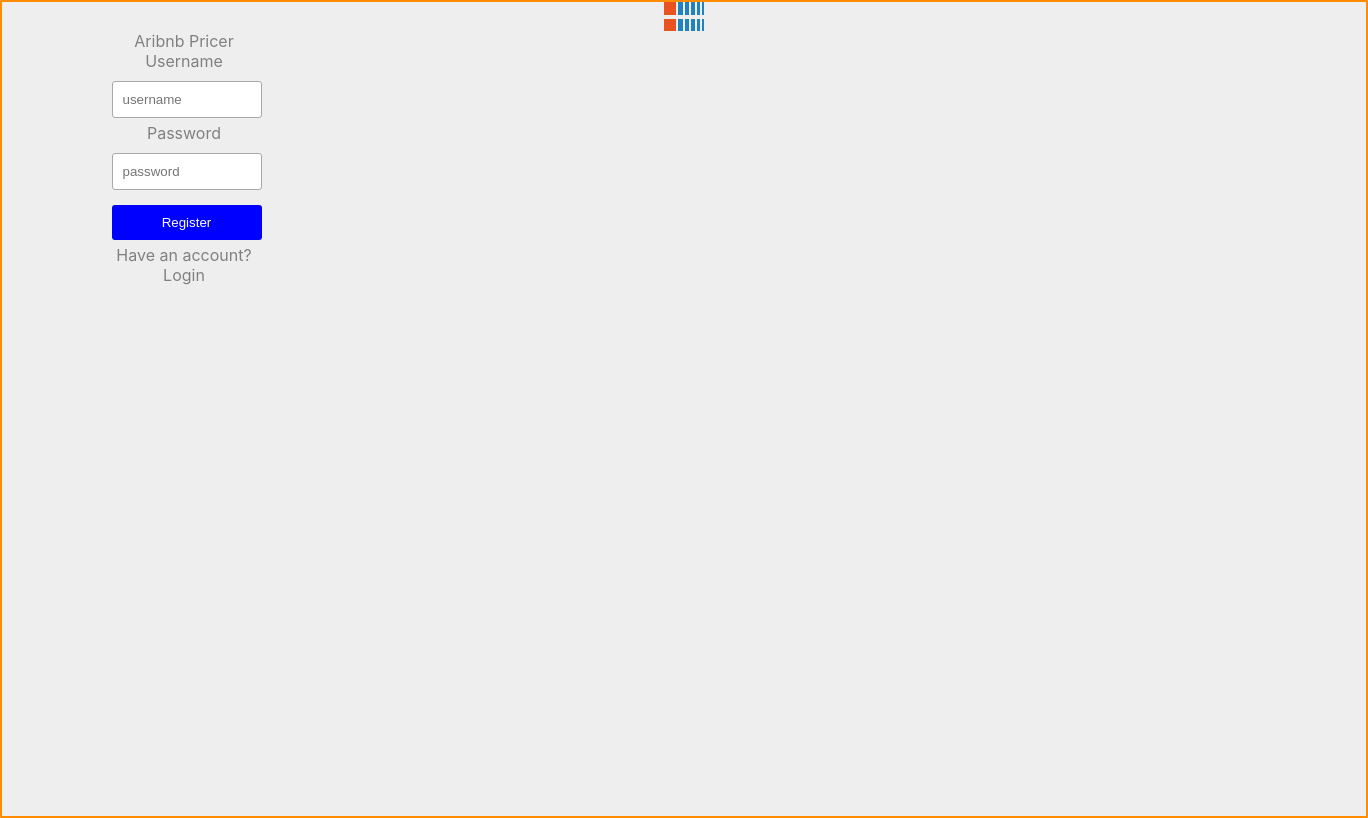
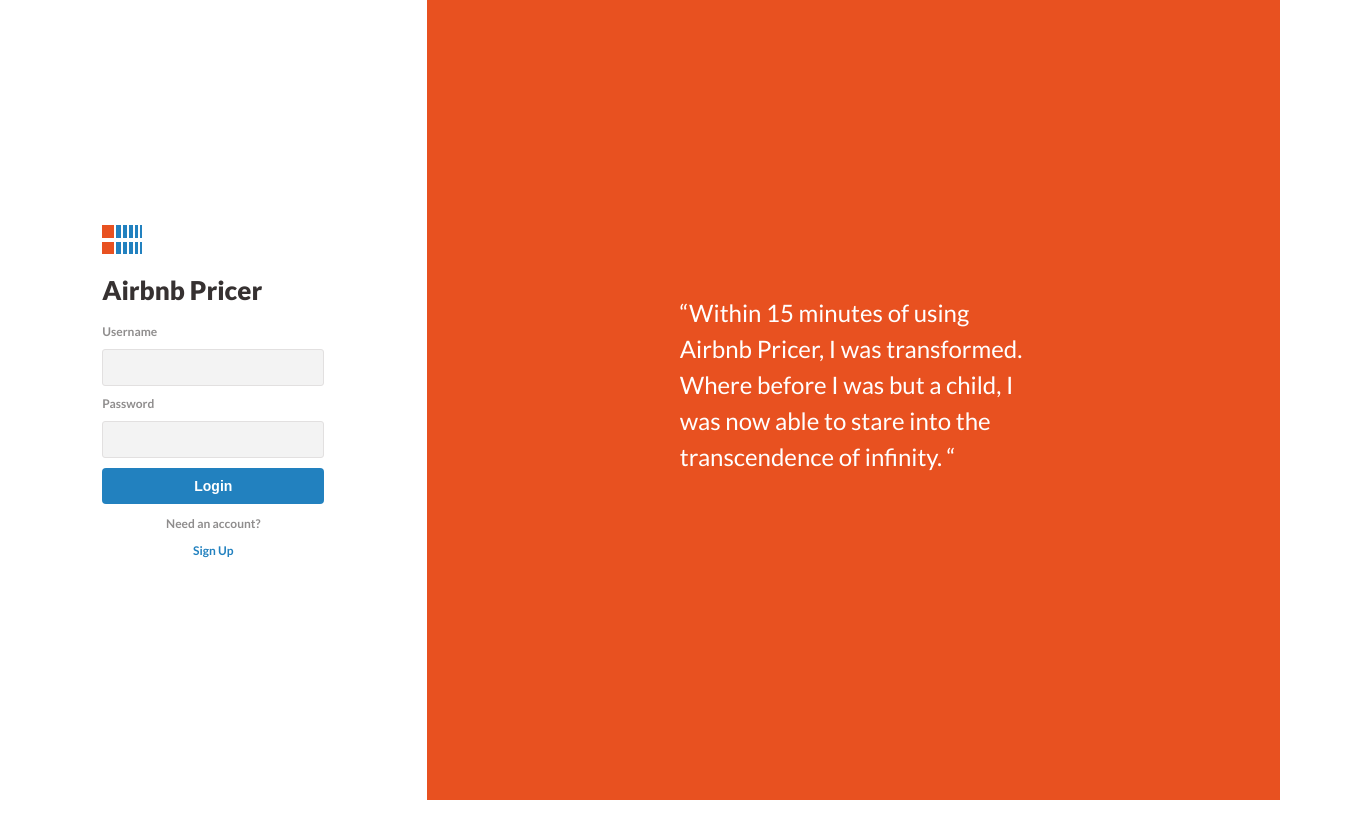
Before and after one commit to Build-week-airbnb-optimal-price-1/Front-end, a React (Create React App) app in the folder airbnb-pricing/: page /login in a window 1280 px wide. Shown: the whole page, 1368 px wide, since content can reach past the window. Built offline with nearby package versions, Linux system fonts and the light colour scheme.

Commit message:
Login component handled

```diff
--- a/airbnb-pricing/package.json
+++ b/airbnb-pricing/package.json
@@ -12,7 +12,8 @@
     "react-scripts": "^3.3.0",
     "react-spinner": "^0.2.7",
     "redux": "^4.0.4",
-    "redux-thunk": "^2.3.0"
+    "redux-thunk": "^2.3.0",
+    "styled-components": "^4.4.1"
   },
   "scripts": {
     "start": "react-scripts start",
--- a/airbnb-pricing/src/components/Login.js
+++ b/airbnb-pricing/src/components/Login.js
@@ -1,19 +1,46 @@
 import React, { useState } from "react";
 import { connect } from "react-redux";
-import { withRouter } from "react-router-dom";
+import { withRouter, Link } from "react-router-dom";
 import { login } from "../store/actions";
 import style from "styled-components";
 
-const StyleLogin = style.form`
+const LoginContainer = style.div`
+  display: flex;
+  height: 100%;
+  // flex: 2;
+`;
+
+const LoginLeft = style.div`
+  width: 33.33%;
   display: flex;
   align-items: center;
-  flex-flow: column;
-  width: 1364px;
-  height: 814px;
-  margin: 0 auto;
-  border: 2px solid #FF8C00;
+  justify-content: center;
+  flex-direction: column;
+`;
+
+const LoginRight = style.div`
+  width: 66.66%;
+  display: flex;
+  align-items: center;
+  justify-content: center;
+  flex-direction: column;
+  background-color: #e85120;
+`;
+
+const Quote = style.h2`
+  width: 347px;
+  height: 210px;
+  font-weight: 500;
+  color: #fff;
+  font-size: 24px;
+  line-height: 1.5;
+`;
+
+const StyleLogin = style.form`
+  width: 222px;
+  height: 350px;
   border-radius: 1px;
-  background: #eee;
+  background: #fff;
 `;
 
 const Image = style.img`
@@ -21,35 +48,61 @@
   margin-right: 1000px;
 `;
 
-const Title = style.label`
-  display: flex;
-  color: gray;
-  margin-right: 1000px;
+const Title = style.h1`
+  font-size: 26px;
+  font-weight: 900;
+  color: #363131;
+`;
+
+const Label = style.label`
+  font-size: 12px;
+  font-weight: 600;
+  color: #8f8d8d;
+  margin-top: 10px;
+`;
+
+const Details = style.p`
+  font-size: 12px;
+  font-weight: 600;
+  text-align: center;
+  color: #8f8d8d;
 `;
 
 const Button = style.button`
-    background: blue;
+    background-color: #2281bf;
     color: #fff;
     padding: 10px;
-    margin: 5px;
-    width: 150px;
+    width: 100%;
     border: none;
-    border-radius: 3px;
-    box-sizing: border-box;
-    margin-right: 1000px;
+    border-radius: 4px;
+    font-size: 14px;
+    font-weight: bold;
     margin-top: 10px;
+    cursor: pointer;
+    &:disabled {
+      opacity: .5;
+    }
   }
 `;
 
 const StyleInput = style.input`
   border: 1px solid #a9a9a9;
+  padding: 10px;
+  width: 100%;
   border-radius: 3px;
-  padding: 10px;
-  margin: 5px;
-  width: 150px;
+  border: solid 1px #e2e0e0;
+  background-color: #f3f3f3;
   box-sizing: border-box;
-  margin-right: 1000px;
   margin-top: 10px;
+`;
+
+const StyleLink = style(Link)`
+  font-size: 12px;
+  font-weight: 600;
+  text-align: center;
+  text-decoration: none;
+  color: #2281bf;
+  display: block;
 `;
 
 function Login(props) {
@@ -72,29 +125,46 @@
 
   return (
     <>
+      <LoginContainer>
+        <LoginLeft>
           <StyleLogin onSubmit={onSubmit}>
             <Image src="images/Logo.svg" />
-        <Title>Aribnb Pricer</Title>
-        <Title>Username</Title>
+            <Title>Airbnb Pricer</Title>
+            <Label>Username</Label>
             <StyleInput
               required
               type="text"
               name="username"
-          placeholder="username"
               value={creds.username}
-          onChange={handleChange}></StyleInput>
-        <Title>Password</Title>
+              onChange={handleChange}
+            ></StyleInput>
+            <Label>Password</Label>
             <StyleInput
               required
               type="password"
               name="password"
-          placeholder="password"
               value={creds.password}
-          onChange={handleChange}></StyleInput>
-        <Button type="submit"> Register </Button>
-        <Title>Have an account?</Title>
-        <Title>Login</Title>
+              onChange={handleChange}
+            ></StyleInput>
+            {props.loginStart ? (
+              <Button type="submit" disabled>
+                Loading...
+              </Button>
+            ) : (
+              <Button type="submit">Login</Button>
+            )}
+            <Details>Need an account?</Details>
+            <StyleLink to={`/signup`}>Sign Up</StyleLink>
           </StyleLogin>
+        </LoginLeft>
+        <LoginRight>
+          <Quote>
+            “Within 15 minutes of using Airbnb Pricer, I was transformed. Where
+            before I was but a child, I was now able to stare into the
+            transcendence of infinity. “
+          </Quote>
+        </LoginRight>
+      </LoginContainer>
       {props.loginError && (
         <p style={{ color: "red", marginTop: "10vh" }}>
           There has been an issue logging in. Please check your credentials.
@@ -105,6 +175,7 @@
 }
 
 const mapStateToProps = state => ({
+  loginStart: state.loginStart,
   loginError: state.loginError
 });
 
--- a/airbnb-pricing/src/components/Property.js
+++ b/airbnb-pricing/src/components/Property.js
@@ -13,7 +13,7 @@
         <img src={props.photo} alt="Hosts showing their property" />
         <h2>{props.title}</h2>
         <h3>
-          Predicted Price (in yen): ¥{props.predicted_price} (~$
+          Predicted Price (in yen): ¥{props.predicted_price.toFixed(2)} (~$
           {(props.predicted_price * 0.0091).toFixed(2)})
         </h3>
         <div className="property-info">
--- a/airbnb-pricing/src/index.css
+++ b/airbnb-pricing/src/index.css
@@ -1,10 +1,26 @@
+@import url('https://fonts.googleapis.com/css?family=Lato:400,700,900&display=swap');
+
+html {
+  box-sizing: border-box;
+  height: 100%;
+}
+*, *:before, *:after {
+  box-sizing: inherit;
+}
+
 body {
   margin: 0;
-  font-family: -apple-system, BlinkMacSystemFont, "Segoe UI", "Roboto", "Oxygen",
+  font-family: 'Lato', sans-serif;
+  /* font-family: -apple-system, BlinkMacSystemFont, "Segoe UI", "Roboto", "Oxygen",
     "Ubuntu", "Cantarell", "Fira Sans", "Droid Sans", "Helvetica Neue",
-    sans-serif;
+    sans-serif; */
   -webkit-font-smoothing: antialiased;
   -moz-osx-font-smoothing: grayscale;
+  height: 100%;
+}
+
+#root {
+  height: 100%;
 }
 
 code {
```
Lines whose indentation alone changed are shown as unchanged.
